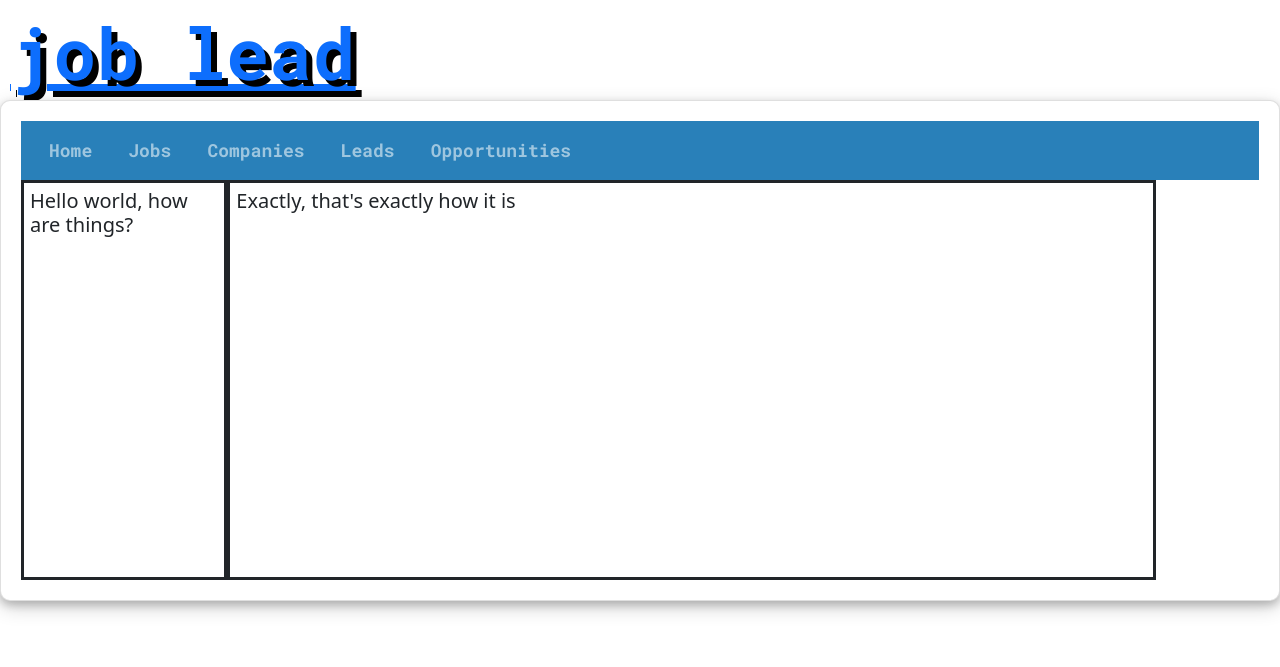
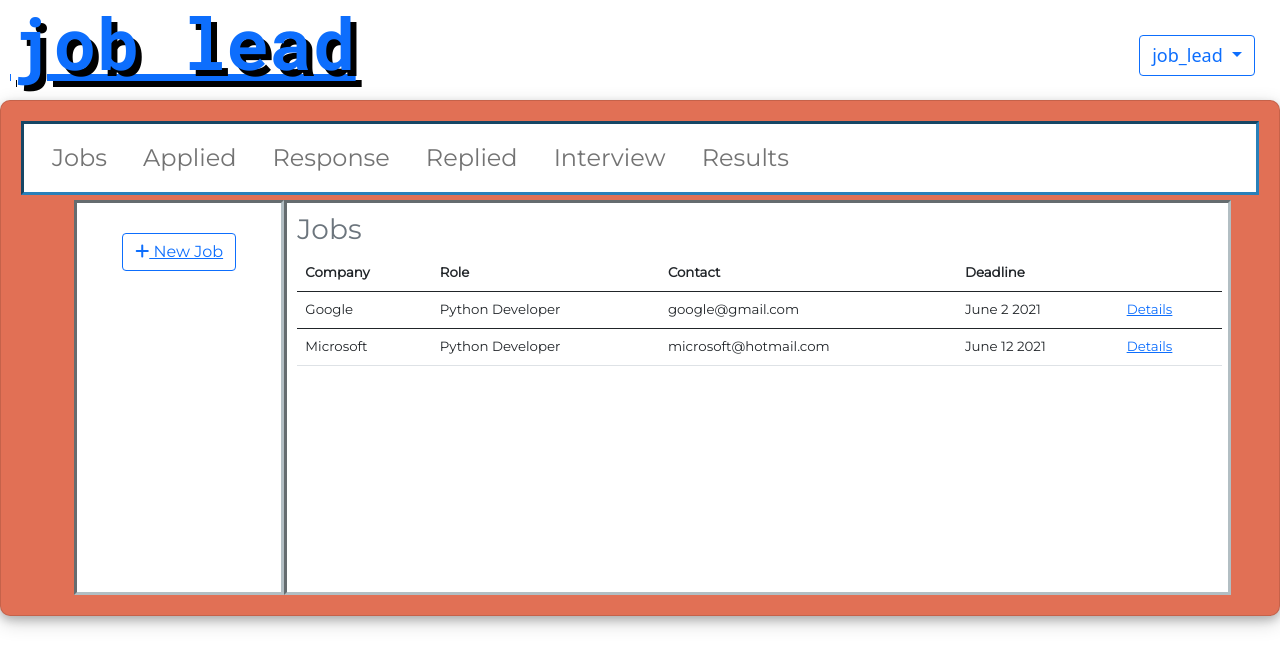
Before and after one commit to bealeness/job_lead, a Django app: page /accounts/profile/ in a window 1280 px wide. Shown: the top 667 px of the page. Run offline with Django 3.2, Linux system fonts and the light colour scheme; a user stored in the database is signed in; some libraries are stand-ins or nearby versions.

Commit message:
home page created with dummy data, still needs database

```diff
--- a/accounts/templates/accounts/base.html
+++ b/accounts/templates/accounts/base.html
@@ -1,5 +1,5 @@
+{% load static %}
 <!DOCTYPE html>
-{% load static %}
 <html lang="en">
 <head>
     <meta charset="UTF-8">
@@ -8,6 +8,7 @@
     <!-- CSS only -->
     <link href="https://cdn.jsdelivr.net/npm/bootstrap@5.0.0-beta3/dist/css/bootstrap.min.css" rel="stylesheet" integrity="sha384-eOJMYsd53ii+scO/bJGFsiCZc+5NDVN2yr8+0RDqr0Ql0h+rP48ckxlpbzKgwra6" crossorigin="anonymous">
     <link rel="stylesheet" href="{%  static  'css/accounts.css'  %}">
+    <script src="https://kit.fontawesome.com/e64238ecf6.js" crossorigin="anonymous"></script>
 
     {% if title %}
         <title>job_lead - {{ title }}</title>
@@ -17,35 +18,55 @@
 
 </head>
 <body>
-    <header>
+    <header class="title">
         <h2 class="display-2"><a href="{% url 'profile' %}">job lead</a></h2>
+        <div class="dropdown">
+            <a class="btn btn-outline-primary dropdown-toggle" role="button" id="dropdownMenuLink" data-bs-toggle="dropdown" aria-expanded="false">
+              job_lead
+            </a>
+
+            <ul class="dropdown-menu" aria-labelledby="dropdownMenuLink">
+              <li><a class="dropdown-item" href="#">Help</a></li>
+              <li><a class="dropdown-item" href="#">Account Settings</a></li>
+              <li><a class="dropdown-item" href="{% url 'sign_out' %}">Sign Out</a></li>
+            </ul>
+          </div>
     </header>
     <div class="card">
-        <nav class="navbar navbar-expand-md navbar-dark bg-steel">
+        <nav class="navbar navbar-expand-md navbar-light bg-steel">
             <button class="navbar-toggler" type="button" data-toggle="collapse" data-target="#navbarSupportedContent" aria-controls="navbarSupportedContent" aria-expanded="false" aria-label="Toggle navigation">
                 <span class="navbar-toggler-icon"></span>
               </button>
             <div class="collapse navbar-collapse" id="navbarSupportedContent">
             <ul class="navbar-nav mr-auto">
                 <li class="nav-item">
-                    <a class="nav-link" href="#">Home</a>
+                    <a class="nav-link" href="{% url 'profile' %}">Jobs</a>
                 </li>
                 <li class="nav-item">
-                    <a class="nav-link" href="#">Jobs</a>
+                    <a class="nav-link" href="#">Applied</a>
                 </li>
                 <li class="nav-item">
-                    <a class="nav-link" href="#">Companies</a>
+                    <a class="nav-link" href="#">Response</a>
                 </li>
                 <li class="nav-item"></li>
-                    <a class="nav-link" href="#">Leads</a>
+                    <a class="nav-link" href="#">Replied</a>
                 </li>
                 <li class="nav-item"></li>
-                    <a class="nav-link" href="#">Opportunities</a>
+                    <a class="nav-link" href="#">Interview</a>
+                </li>
+                <li class="nav-item"></li>
+                    <a class="nav-link" href="#">Results</a>
                 </li>
             </ul>
             </div>
         </nav>
         <div class="row">
+            <div class="col-2">
+                <a href="#" id="button1">
+                    <button class="btn btn-outline-primary"><i class="fas fa-plus"></i> New Job</button>
+                </a>
+            </div>
+            <div class="col-9">
                 {% if messages %}
                     {% for message in messages %}
                         <div class="alert alert-{{ message.tags }}" id="alert">
@@ -56,6 +77,13 @@
                 {% block content %}{% endblock content %}
             </div>
         </div>
+    </div>
+
+
+    <!-- JavaScript Bundle with Popper -->
+    <script src="https://cdn.jsdelivr.net/npm/bootstrap@5.0.0/dist/js/bootstrap.bundle.min.js" integrity="sha384-p34f1UUtsS3wqzfto5wAAmdvj+osOnFyQFpp4Ua3gs/ZVWx6oOypYoCJhGGScy+8" crossorigin="anonymous"></script>
+</body>
+</html>
 
 </body>
 </html>
--- a/accounts/templates/accounts/profile.html
+++ b/accounts/templates/accounts/profile.html
@@ -1,11 +1,26 @@
 {% extends 'accounts/base.html' %}
 {% block content %}
-    <div class="row">
-        <div class="col-2">
-            <h5>Hello world, how are things?</h5>
-        </div>
-        <div class="col-9">
-            <h5>Exactly, that's exactly how it is</h5>
-        </div>
-    </div>
+    <h3 class="text-muted">Jobs</h3>
+    <table class="table">
+        <thead>
+            <tr>
+                <th scope="col">Company</th>
+                <th scope="col">Role</th>
+                <th scope="col">Contact</th>
+                <th scope="col">Deadline</th>
+                <th scope="col"></th>
+            </tr>
+    {% for job in jobs %}
+        </thead>
+        <tbody>
+            <tr>
+                <td scope="row">{{ job.company }}</td>
+                <td>{{ job.role }}</td>
+                <td>{{ job.contact }}</td>
+                <td>{{ job.deadline }}</td>
+                <td><a href="#">Details</a></td>
+            </tr>
+    {% endfor %}
+    </tbody>
+    </table>
 {% endblock content %}
--- a/accounts/views.py
+++ b/accounts/views.py
@@ -1,6 +1,24 @@
 from django.shortcuts import render
 from django.contrib.auth.decorators import login_required
 
+jobs = [
+    {
+        'company': 'Google',
+        'role': 'Python Developer',
+        'contact': 'google@gmail.com',
+        'deadline': 'June 2 2021'
+    },
+    {
+        'company': 'Microsoft',
+        'role': 'Python Developer',
+        'contact': 'microsoft@hotmail.com',
+        'deadline': 'June 12 2021'
+    }
+]
+
 @login_required
 def profile(request):
-    return render(request, 'accounts/profile.html')
+    context = {
+        'jobs': jobs
+    }
+    return render(request, 'accounts/profile.html', context)
--- a/job_lead/settings.py
+++ b/job_lead/settings.py
@@ -18,6 +18,7 @@ load_dotenv()
 # Build paths inside the project like this: BASE_DIR / 'subdir'.
 BASE_DIR = Path(__file__).resolve().parent.parent
 STATIC_DIR = os.path.join(BASE_DIR, 'static')
+
 
 
 # Quick-start development settings - unsuitable for production
@@ -61,7 +62,7 @@ ROOT_URLCONF = 'job_lead.urls'
 TEMPLATES = [
     {
         'BACKEND': 'django.template.backends.django.DjangoTemplates',
-        'DIRS': [],
+        'DIRS': [os.path.join((BASE_DIR), 'templates/')],
         'APP_DIRS': True,
         'OPTIONS': {
             'context_processors': [
--- a/static/css/accounts.css
+++ b/static/css/accounts.css
@@ -1,13 +1,16 @@
 @import url('https://fonts.googleapis.com/css2?family=Roboto+Mono:wght@700&display=swap');
+@import url('https://fonts.googleapis.com/css2?family=Montserrat:wght@200;400&display=swap');
 
 nav {
     max-width: vw100;
-    background-color: #2980b9;
+    background-color: white;
+    border-style: inset;
+    border-color: #2980b9;
 }
 
 #navbarSupportedContent {
-    font-family: 'Roboto Mono', monospace;
-    font-size: large;
+    font-family: 'Montserrat', sans-serif;
+    font-size: x-large;
 }
 
 .nav-item {
@@ -26,6 +29,7 @@ header {
     margin-top: 50px;
     border-radius:10px;
     margin-bottom: 100px;
+    background-color: #e17055;
 }
 
 h2 {
@@ -41,11 +45,43 @@ h2 {
 
 .col-2 {
     padding: 6px;
-    margin-left: 12px;
-    border-style: solid;
+    margin-left: 65px;
+    border-style: inset;
+    border-color: #b2bec3;
+    background-color: white;
+    margin-top: 5px;
+    font-size: smaller;
+    padding-top: 10px;
+    font-family: 'Montserrat', sans-serif;
 }
 
 .col-9 {
     padding: 6px;
-    border-style: solid;
+    border-style: inset;
+    border-color: #b2bec3;
+    background-color: white;
+    margin-top: 5px;
+    padding-left: 10px;
+    padding-top: 10px;
+    font-size: smaller;
+    font-family: 'Montserrat', sans-serif;
 }
+
+#button1 {
+   display: flex;
+   align-items: center;
+   justify-content: center;
+   padding: 20px;
+}
+
+.title h2,
+.title div {
+    display: inline;
+}
+
+ #dropdownMenuLink {
+     float: right;
+     margin-top: 35px;
+     margin-right: 25px;
+     font-size: large;
+ }
```
Also changed, not shown: static/css/users.css (+5 -2 lines), db.sqlite3. Lines whose indentation alone changed are shown as unchanged.
